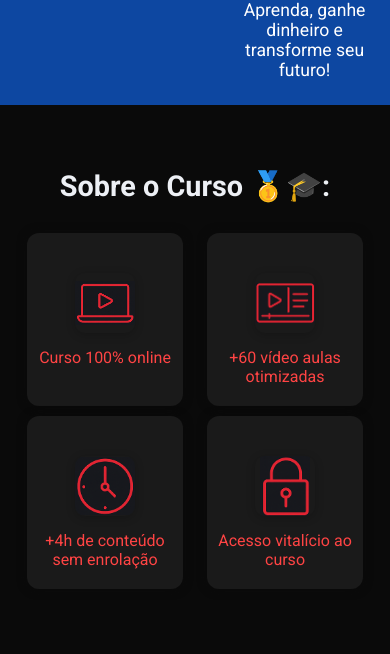
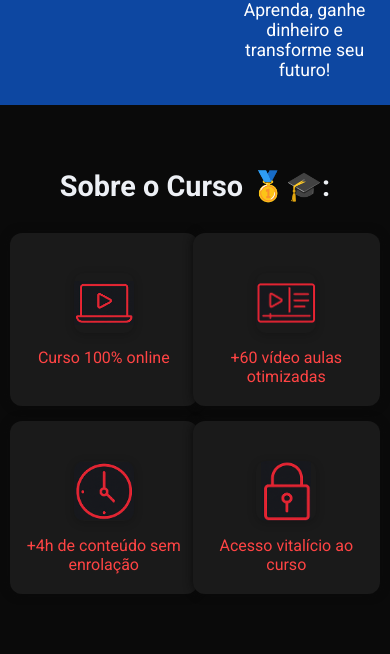
Before and after one commit to Leonardolemes521/lemes2k, a plain HTML site: page index.html in a window 390 px wide. Shown: the part 122-776 px from the top of the page. Drawn offline with Linux system fonts and the light colour scheme.

Commit message:
Update index.html

```diff
--- a/index.html
+++ b/index.html
@@ -258,13 +258,13 @@ header p {
   .benefit-grid {
     display: grid;
     grid-template-columns: repeat(2, 1fr);
-    gap: 10px;
+    gap: 15px;
     justify-items: center;
   }
 
   .benefit-item {
-    width: 80%; /* ocupa toda célula do grid */
-    max-width: 150px;
+    width: 100%; /* ocupa toda célula do grid */
+    max-width: 180px;
   }
 
   /* Grid dos cards módulos vira coluna única */
```
